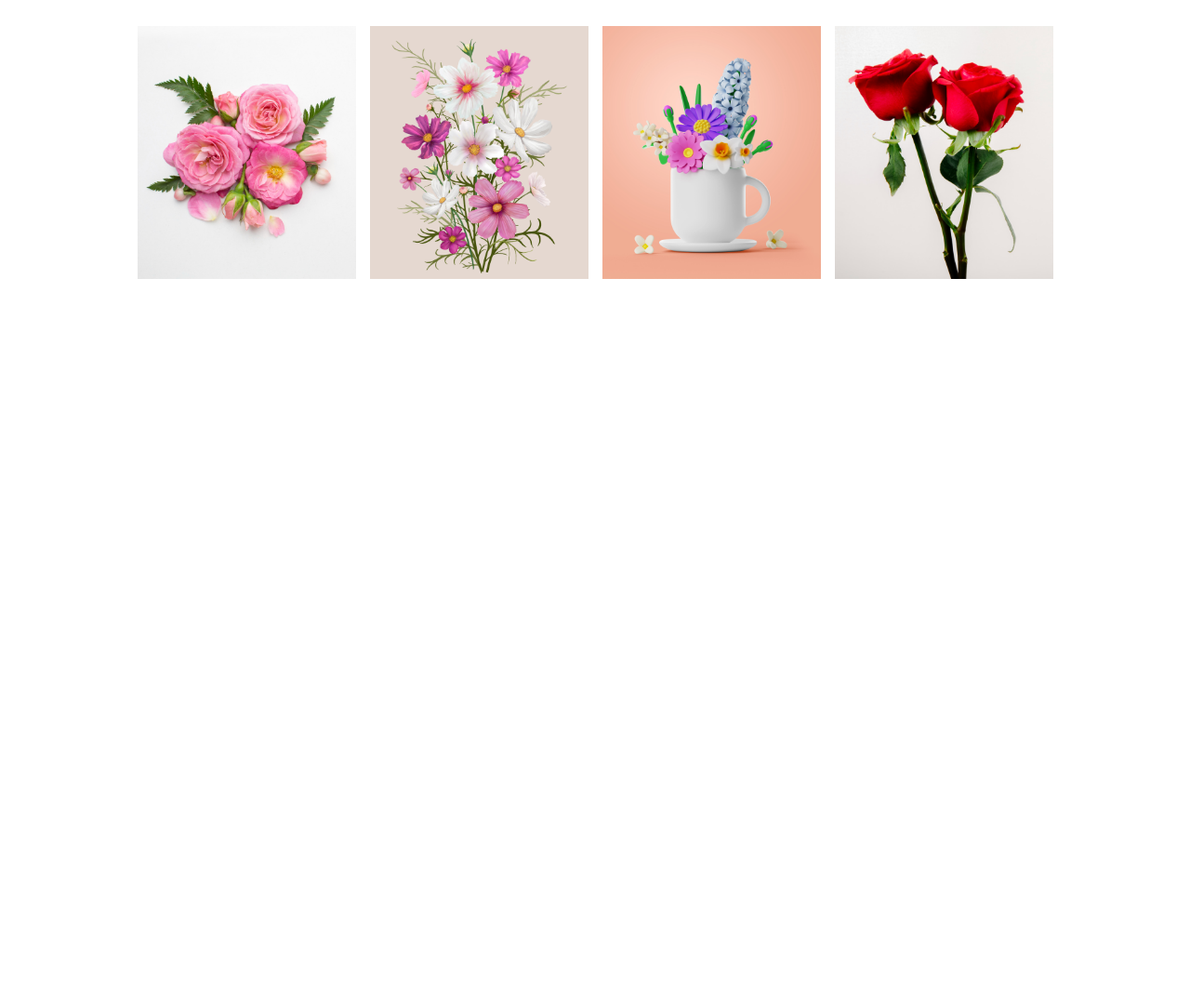
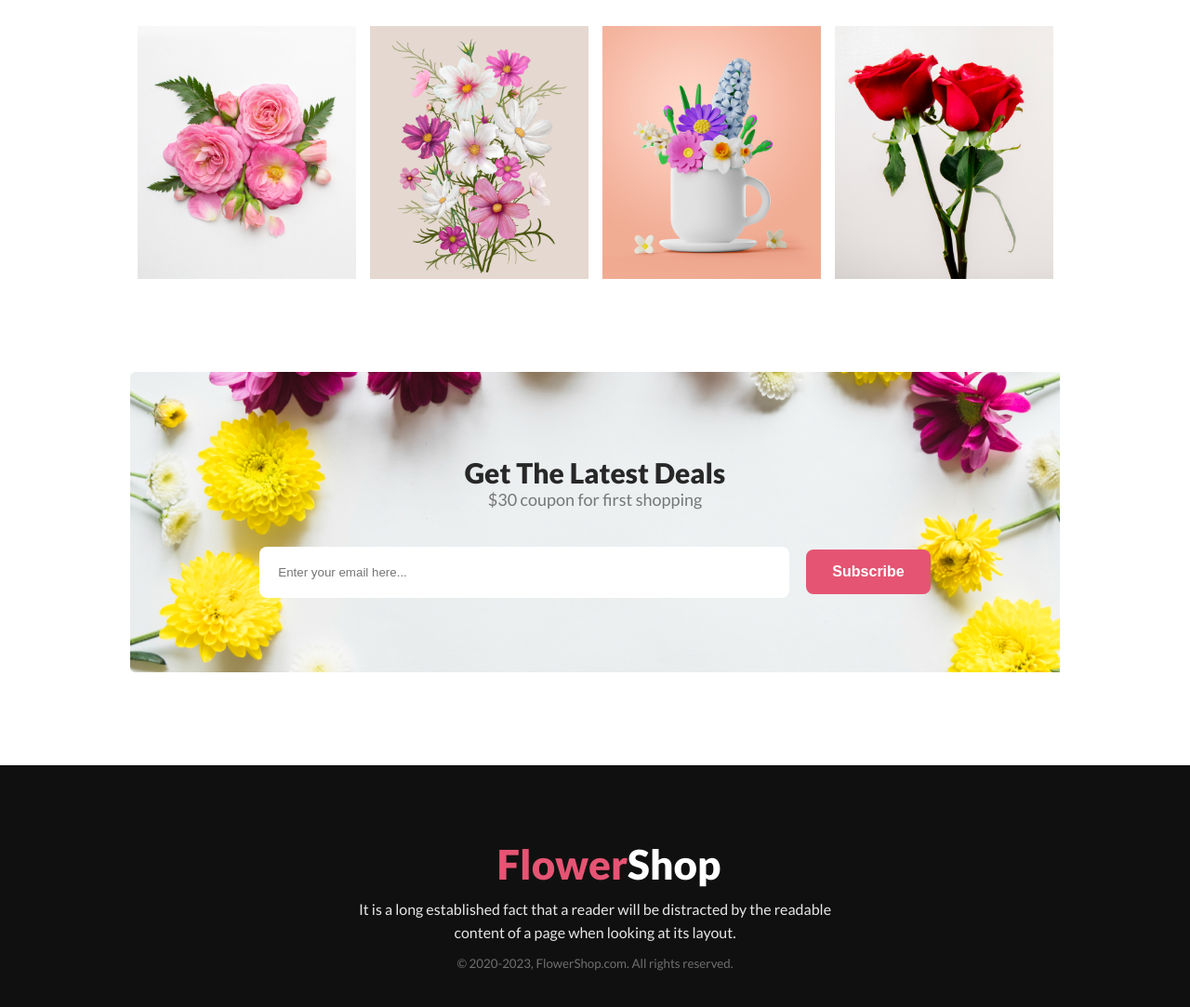
Before and after one commit to nazmus2575/flower-shop-assignment, a plain HTML site: page index.html in a window 1280 px wide. Shown: the part 2489-3572 px from the top of the page at 93% size. Before the commit the page ends 2789 px from the top, so only its background shows below. Drawn offline with Linux system fonts and the light colour scheme.

Commit message:
footer done

```diff
--- a/index.html
+++ b/index.html
@@ -73,10 +73,23 @@
             <img src="assets/Rectangle 5.png" alt="" class="num1">
             <img src="assets/Rectangle 6.png" alt="" class="num1">
         </section>
+
+        <section class="get-deal">
+            <div class="get-deal-content">
+                <h3 class="get-deal-title">Get The Latest Deals</h3>
+                <p class="get-deal-text">$30 coupon for first shopping</p>
+            </div>
+            <form action="">
+                <input class="email" type="email" name="email" id="" placeholder="Enter your email here...">
+                <input type="submit" value="Subscribe" class="btn">
+            </form>
+        </section>
     </main>
 
     <footer>
-
+        <h2>Flower<span>Shop</span></h2>
+        <p class="footer-p">It is a long established fact that a reader will be distracted by the readable content of a page when looking at its layout.</p>
+        <p class="footer-np"><small>&copy; 2020-2023, FlowerShop.com. All rights reserved.</small></p>
     </footer>
 </body>
 
--- a/styles/flower.css
+++ b/styles/flower.css
@@ -177,6 +177,10 @@ header {
     text-align: center;
 }
 
+.deal-content span {
+    color: #E55473;
+}
+
 .deal-img {
     width: 250px;
 }
@@ -194,3 +198,87 @@ header {
 .num1 {
     width: 235px;
 }
+
+/* get-deal styles */
+
+.get-deal {
+    background-image: url("../assets/Rectangle\ 9.png");
+    background-size: cover;
+    width: 1000px;
+    height: 100%;
+    margin: 0px auto;
+    margin-top: 100px;
+    text-align: center;
+}
+
+.get-deal-title {
+    color: #272727;
+    text-align: center;
+    font-size: 30px;
+    font-weight: 800;
+}
+
+.get-deal-text {
+    color: rgba(39, 39, 39, 0.60);
+    text-align: center;
+    font-size: 18px;
+    font-weight: 400;
+}
+
+.get-deal-content {
+    padding-top: 90px;
+}
+
+form {
+    text-align: center;
+    padding: 40px 0px 80px 0px;
+}
+
+.email {
+    border-radius: 8px;
+    background: #FFF;
+    width: 550px;
+    height: 55px;
+    flex-shrink: 0;
+    border: none;
+    padding-left: 20px;
+    margin-right: 15px;
+}
+
+/* footer styles */
+
+footer {
+    background-color: #111010;
+    margin-top: 100px;
+    height: 320px;
+}
+
+footer h2 {
+    color: #E55473;
+    font-size: 44px;
+    font-weight: 800;
+    text-align: center;
+    padding: 80px 0px 0px 30px;
+}
+
+footer h2 span {
+    color: #FFF;
+}
+
+.footer-p {
+    color: rgba(255, 255, 255, 0.90);
+    text-align: center;
+    font-size: 16px;
+    font-weight: 400;
+    line-height: 25px;
+    width: 550px;
+    margin: 0 auto;
+    padding: 10px 0px;
+}
+
+.footer-np {
+    color: rgba(255, 255, 255, 0.40);
+    text-align: center;
+    font-size: 16px;
+    font-weight: 400;
+}
```
